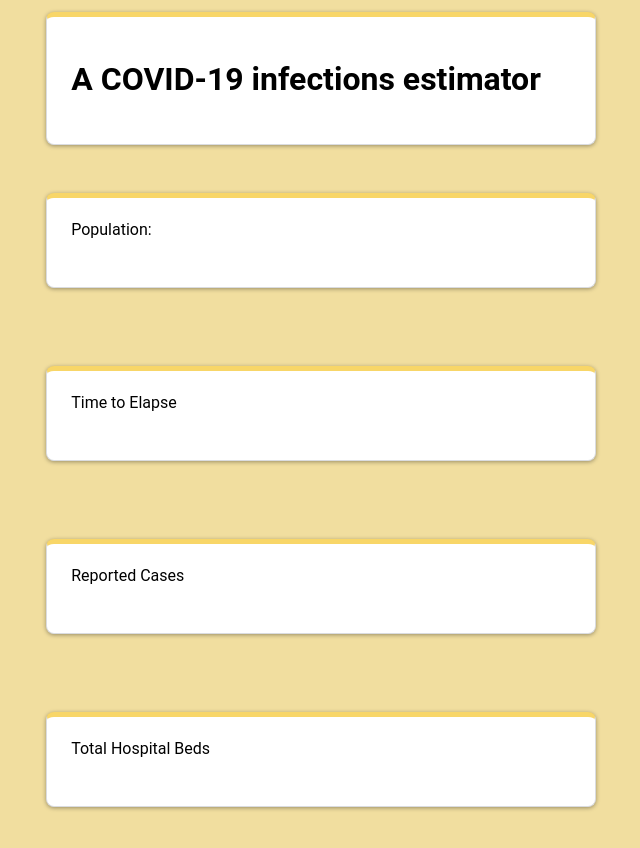
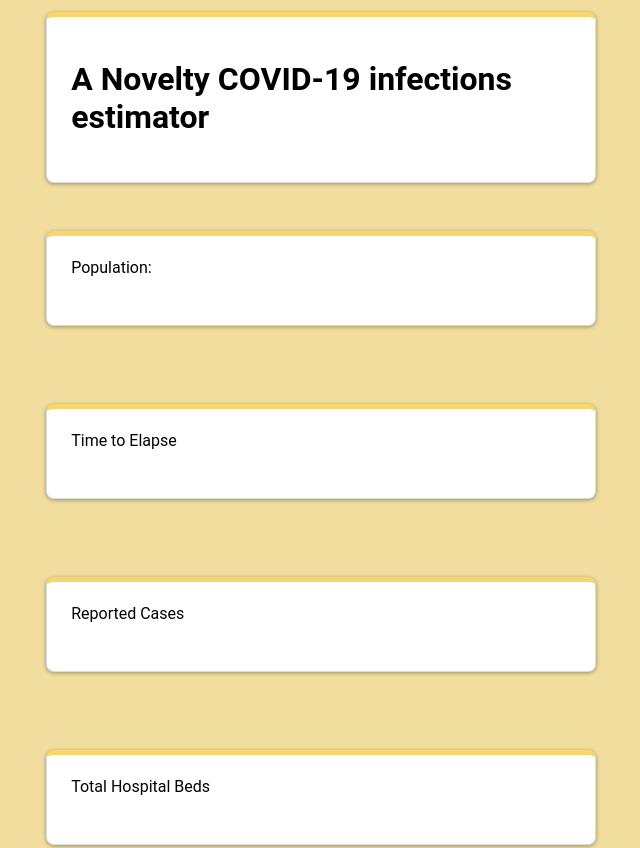
Before and after one commit to Femscode/caretech, a website: page src/estimator.html in a window 1280 px wide. Shown: the top 848 px of the page, without its empty margins (341-981 px from the left). Drawn offline with Linux system fonts and the light colour scheme.

Commit message:
Update estimator.html

```diff
--- a/src/estimator.html
+++ b/src/estimator.html
@@ -7,7 +7,7 @@
     </html>
     <form>
         <div class='inside'>
-           <h1> A COVID-19 infections estimator</h1>
+           <h1> A Novelty COVID-19 infections estimator</h1>
         </div>
         <div class='inside'>
             Population:<br>
```
